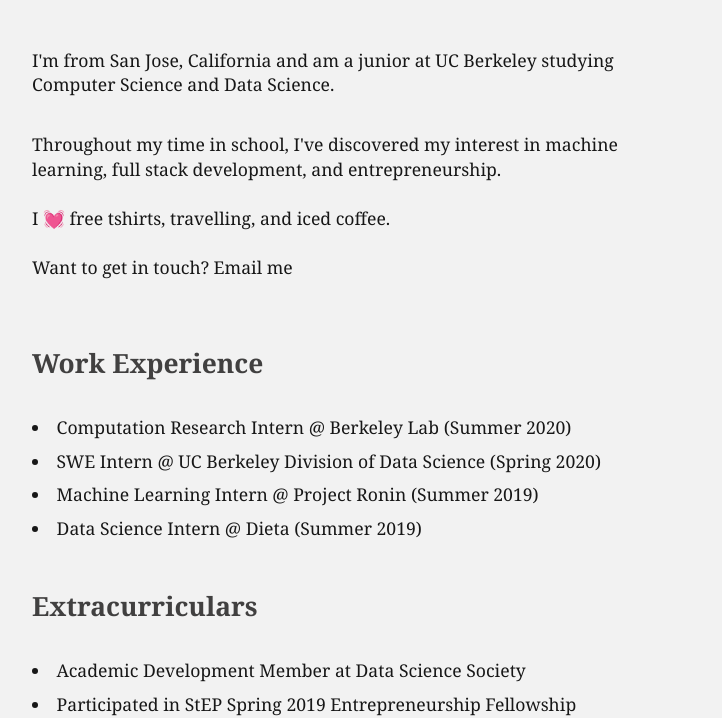
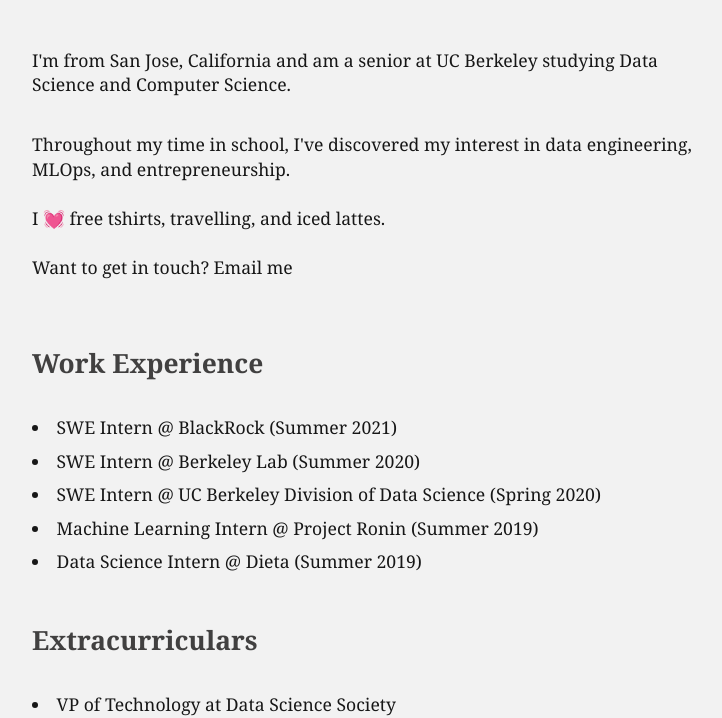
Before and after one commit to labanyamukhopadhyay/labanyamukhopadhyay.github.io, a plain HTML site: page index.html in a window 1280 px wide. Shown: the part 365-1083 px from the top of the page, without its empty margins (224-946 px from the left). Drawn offline with Linux system fonts and the light colour scheme.

Commit message:
update site

```diff
--- a/index.html
+++ b/index.html
@@ -28,13 +28,13 @@
             Hi, I'm <mark class="pink">Labanya</mark> 👋.
         </h1>
         <p>
-            I'm from San Jose, California and am a junior at UC Berkeley studying Computer Science and Data Science.
+            I'm from San Jose, California and am a senior at UC Berkeley studying Data Science and Computer Science.
         </p>
         <p>
-            Throughout my time in school, I've discovered my interest in machine learning, full stack development, and entrepreneurship.
+            Throughout my time in school, I've discovered my interest in data engineering, MLOps, and entrepreneurship.
             <br>
             <br>
-            I  💓  free tshirts, travelling, and iced coffee.
+            I  💓  free tshirts, travelling, and iced lattes.
             <br>
             <br>
             Want to get in touch? <a href="mailto:labanya.mukho@berkeley.edu">Email me</a>
@@ -47,7 +47,8 @@
             Work Experience
         </h3
         <ul>
-            <li>Computation Research Intern @ <a href="https://crd.lbl.gov/departments/data-science-and-technology/">Berkeley Lab</a> (Summer 2020) </li>
+            <li>SWE Intern @ <a href="https://www.blackrock.com/aladdin/">BlackRock</a> (Summer 2021)</li>
+            <li>SWE Intern @ <a href="https://crd.lbl.gov/departments/data-science-and-technology/">Berkeley Lab</a> (Summer 2020) </li>
             <li>SWE Intern @ <a href="https://data.berkeley.edu/">UC Berkeley Division of Data Science</a> (Spring 2020)</li>
             <li>Machine Learning Intern @ <a href="https://www.projectronin.com/">Project Ronin</a> (Summer 2019)</li>
             <li>Data Science Intern @ <a href="https://www.bigdieta.com/">Dieta</a> (Summer 2019)</li>
@@ -60,7 +61,7 @@
             Extracurriculars
         </h3
         <ul>
-            <li>Academic Development Member at <a href="https://dss.berkeley.edu/">Data Science Society</a></li>
+            <li>VP of Technology at <a href="https://dssberkeley.com/">Data Science Society</a></li>
             <li>Participated in <a href="https://step.berkeley.edu/StEP">StEP</a> Spring 2019 Entrepreneurship Fellowship </li>
             <li>Co-founder of <a href="http://accelerateherberkeley.com/">Accelerate Her @ Berkeley</a></li>
         </ul>
```
